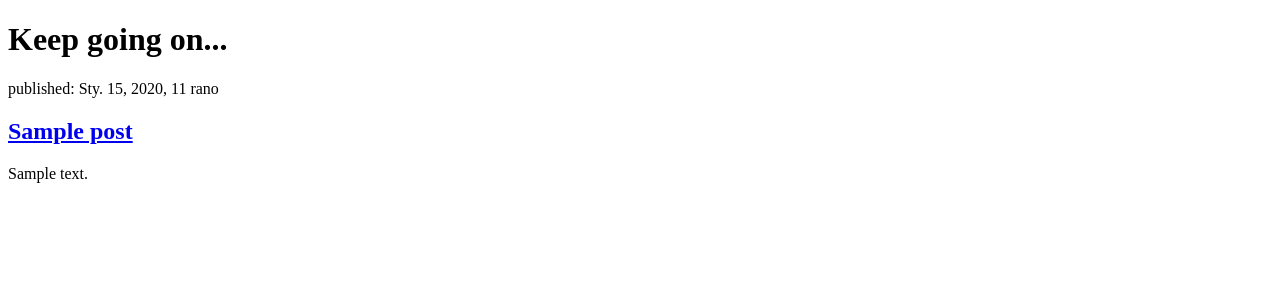
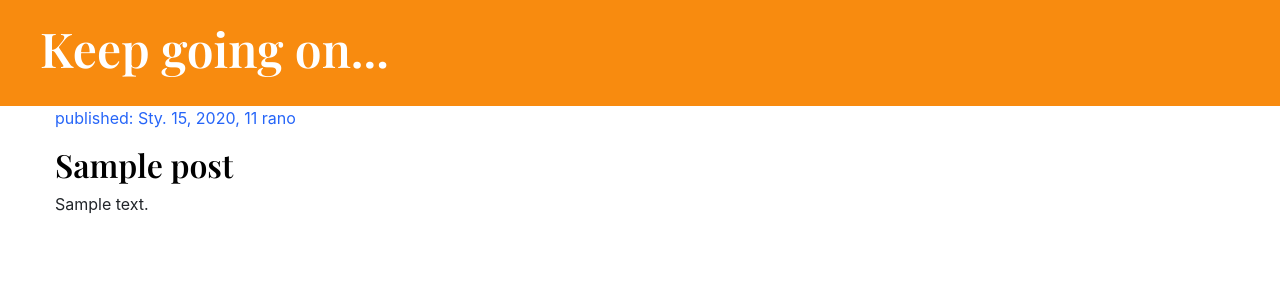
Before and after one commit to mstach0wicz/django_blog, a Django app: page / in a window 1280 px wide. Shown: the top 300 px of the page. Run offline with Django 3.2, Linux system fonts and the light colour scheme; tables that the repository leaves empty hold one stand-in row (values such as "Sample post"); some libraries are stand-ins or nearby versions.

Commit message:
Dodany CSS oraz view i template dla wyświetlania szczegółów posta

```diff
--- a/blog/models.py
+++ b/blog/models.py
@@ -2,7 +2,7 @@ from django.conf import settings
 from django.db import models
 from django.utils import timezone
 
-# Tworzymy model dla naszych postów na blogu
+# Tworzymy model 'Post' dla naszych postów na blogu
 class Post(models.Model):
     author = models.ForeignKey(settings.AUTH_USER_MODEL, on_delete=models.CASCADE)
     title = models.CharField(max_length=200) # Definiujemy ilość znaków w tytule
--- /dev/null
+++ b/blog/static/css/styles.css
@@ -0,0 +1,46 @@
+.page-header {
+    background-color: #f88b0f;
+    margin-top: 0;
+    padding: 20px 20px 20px 40px;
+}
+
+.page-header h1, .page-header h1 a, .page-header h1 a:visited, .page-header h1 a:active {
+    color: #ffffff;
+    font-size: 36pt;
+    text-decoration: none;
+}
+
+.content {
+    margin-left: 40px;
+}
+
+h1, h2, h3, h4 {
+    font-family: 'Playfair Display', serif;
+}
+
+.date {
+    color: #2665f8;
+}
+
+.save {
+    float: right;
+}
+
+.post-form textarea, .post-form input {
+    width: 100%;
+}
+
+.top-menu, .top-menu:hover, .top-menu:visited {
+    color: #ffffff;
+    float: right;
+    font-size: 26pt;
+    margin-right: 20px;
+}
+
+.post {
+    margin-bottom: 70px;
+}
+
+.post h2 a, .post h1 a:visited {
+    color: #000000;
+}
--- /dev/null
+++ b/blog/templates/blog/base.html
@@ -0,0 +1,32 @@
+<!DOCTYPE html>
+{% load static %}
+<html lang="pl">
+<head>
+    <meta charset="UTF-8">
+    <meta name="viewport" content="width=device-width, initial-scale=1.0, shrink-to-fit=no">
+    <title>Django Site</title>
+    <link rel="stylesheet" href="https://stackpath.bootstrapcdn.com/bootstrap/4.5.0/css/bootstrap.min.css"
+    integrity="sha384-9aIt2nRpC12Uk9gS9baDl411NQApFmC26EwAOH8WgZl5MYYxFfc+NcPb1dKGj7Sk" crossorigin="anonymous">
+    <link href="https://fonts.googleapis.com/css2?family=Playfair+Display:wght@600&display=swap" rel="stylesheet">
+    <link rel="stylesheet" href="{% static '/css/styles.css' %}">
+</head>
+<body>
+
+    <div class="page-header">
+        <h1><a href="#">Keep going on...</a></h1>
+    </div>
+    <!-- szablon bazowy -->
+    <div class="content container">
+        <div class="row">
+            <div class="col-md-8">
+                {% block content %}
+                {% endblock %}
+            </div>
+        </div>
+    </div>
+
+<script src="https://code.jquery.com/jquery-3.5.1.slim.min.js" integrity="sha384-DfXdz2htPH0lsSSs5nCTpuj/zy4C+OGpamoFVy38MVBnE+IbbVYUew+OrCXaRkfj" crossorigin="anonymous"></script>
+<script src="https://cdn.jsdelivr.net/npm/popper.js@1.16.0/dist/umd/popper.min.js" integrity="sha384-Q6E9RHvbIyZFJoft+2mJbHaEWldlvI9IOYy5n3zV9zzTtmI3UksdQRVvoxMfooAo" crossorigin="anonymous"></script>
+<script src="https://stackpath.bootstrapcdn.com/bootstrap/4.5.0/js/bootstrap.min.js" integrity="sha384-OgVRvuATP1z7JjHLkuOU7Xw704+h835Lr+6QL9UvYjZE3Ipu6Tp75j7Bh/kR0JKI" crossorigin="anonymous"></script>
+</body>
+</html>
--- a/blog/templates/blog/post_list.html
+++ b/blog/templates/blog/post_list.html
@@ -1,28 +1,14 @@
-<!DOCTYPE html>
-<html lang="pl">
-<head>
-    <meta charset="UTF-8">
-    <meta name="viewport" content="width=device-width, initial-scale=1.0">
-    <title>Django Site</title>
-    <!--<link rel="stylesheet" type="text/css" href="style.css">-->
-</head>
-<style>
-    .body{
-        color: brown;
-    }
-</style>
-<body>
-    <div class="header">
-        <h1>Keep going on...</h1>
-    </div>
-
-        {% for post in posts %}
-            <div>
+{% extends 'blog/base.html' %} <!-- rozszerzamy szablon o base.html -->
+{% block content %}
+<!--- pętla za każdy obiekt z listy -->
+    {% for post in posts %}
+        <div class="post">
+            <div class="date">
                 <p>published: {{post.published_date}}</p>
-                <h2><a href="#">{{post.title}}</a></h2>
-                <p>{{post.text|linebreaksbr}}</p>
             </div>
-        {% endfor %}
-
-</body>
-</html>
+            <!-- odnośnik do strony ze szczegółami wpisu, pk = primary key w bazie danych -->
+            <h2><a href="{% url 'post_detail' pk=post.pk %}">{{post.title}}</a></h2>
+            <p>{{post.text|linebreaksbr}}</p>
+        </div>
+    {% endfor %}
+{% endblock %}
--- a/blog/urls.py
+++ b/blog/urls.py
@@ -1,7 +1,8 @@
 from django.urls import path
-from . import views # importujemy wyświetlenia z bloga
+from . import views
 
-# dodajemy nasz pierwszy wzór url
+# tworzymy wzorce naszych urli
 urlpatterns = [
-    path('', views.post_list, name='post_list')
+    path('', views.post_list, name='post_list'),
+    path('post/<int:pk>/', views.post_detail, name='post_detail'),
 ]
--- a/blog/views.py
+++ b/blog/views.py
@@ -1,10 +1,14 @@
-from django.shortcuts import render
+from django.shortcuts import render, get_object_or_404 # przy braku posta o danym id zwraca błąd 404
 from django.utils import timezone
 from .models import Post # Importujemy nasz model Post
 
 # Tworzymy funkcję która bierze żądanie i zwraca wartość z funkcji render
 # render złoży nasz template blog/post_list.html
 def post_list(request):
-    # Tworzymy zmienną 'posts' dla naszego QuerySetu
+    # Tworzymy zmienną 'posts' dla naszego QuerySetu i ustawiamy filtrowanie wg daty publikacji postu
     posts = Post.objects.filter(published_date__lte=timezone.now()).order_by('published_date')
     return render(request, 'blog/post_list.html', {'posts':posts}) # Przekazujemy dane do naszego szablonu
+
+def post_detail(request, pk):
+    post = get_object_or_404(Post, pk=pk)
+    return render(request, 'blog/post_detail.html', {'post':post})
```
Also changed, not shown: blog/templates/blog/post_detail.html (added, +15 -0 lines).
